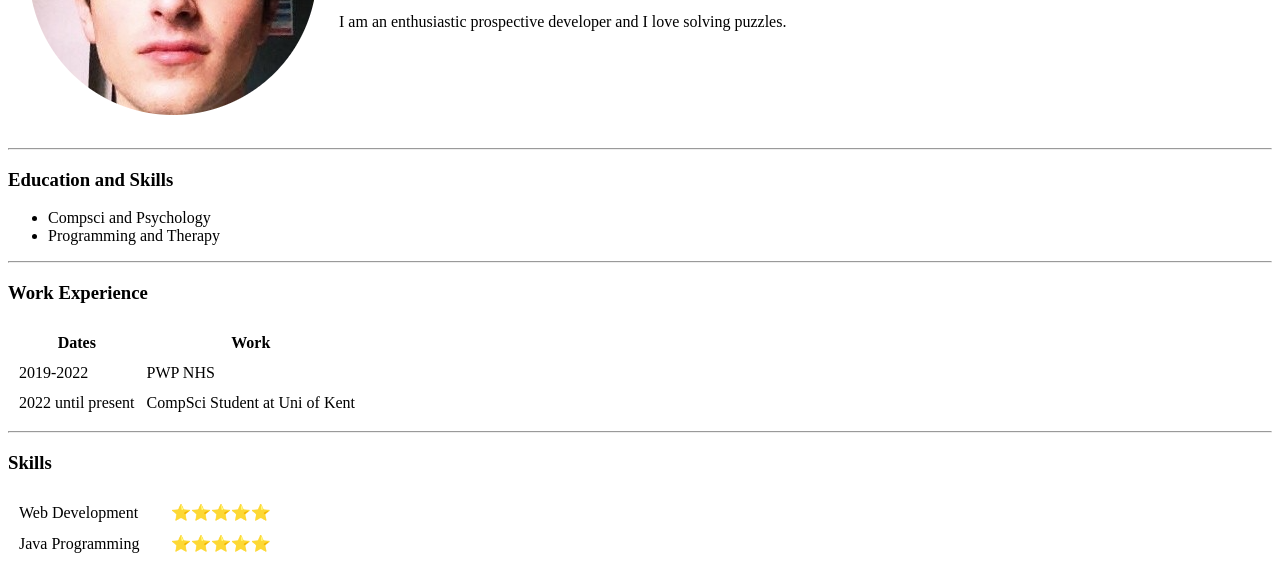
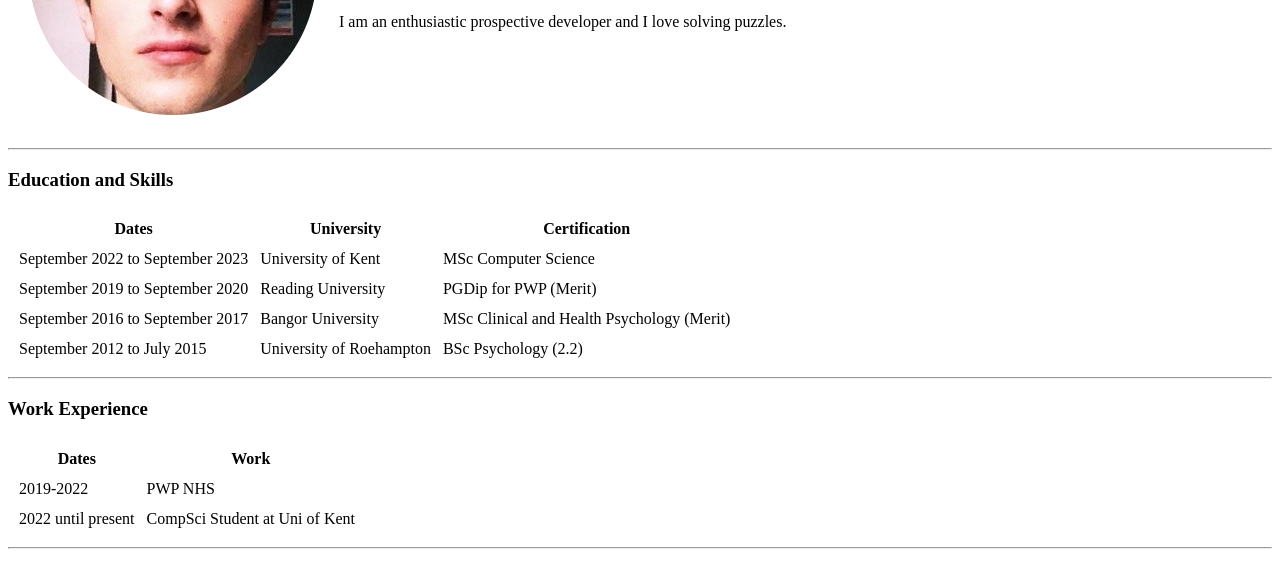
Before and after one commit to gdimit01/CV-website, a plain HTML site: page index.html in a window 1280 px wide. Shown: the part 202-763 px from the top of the page. Drawn offline with Linux system fonts and the light colour scheme.

Commit message:
Added a bit more to the education side of things

```diff
--- a/index.html
+++ b/index.html
@@ -18,10 +18,36 @@
 
     <hr>
     <h3>Education and Skills</h3>
-    <ul>
-        <li>Compsci and Psychology</li>
-        <li>Programming and Therapy</li>
-    </ul>
+    <table cellspacing="10">
+        <thead>
+            <th>Dates</th>
+            <th>University</th>
+            <th>Certification</th>
+        </thead>
+        <tbody>
+
+        <tr>
+          <td>September 2022 to September 2023</td>
+          <td>University of Kent</td>
+          <td>MSc Computer Science</td>
+        </tr>
+        <tr>
+            <td>September 2019 to September 2020</td>
+            <td>Reading University</td>
+            <td>PGDip for PWP (Merit)</td>
+        </tr>
+        <tr>
+            <td>September 2016 to September 2017</td>
+            <td>Bangor University</td>
+            <td>MSc Clinical and Health Psychology (Merit)</td>
+        </tr>
+        <tr>
+            <td>September 2012 to July 2015</td>
+            <td>University of Roehampton</td>
+            <td>BSc Psychology (2.2)</td>
+        </tr>
+    </tbody>
+    </table>
     <hr>
     <h3>Work Experience</h3>
     <table cellspacing="10">
```
